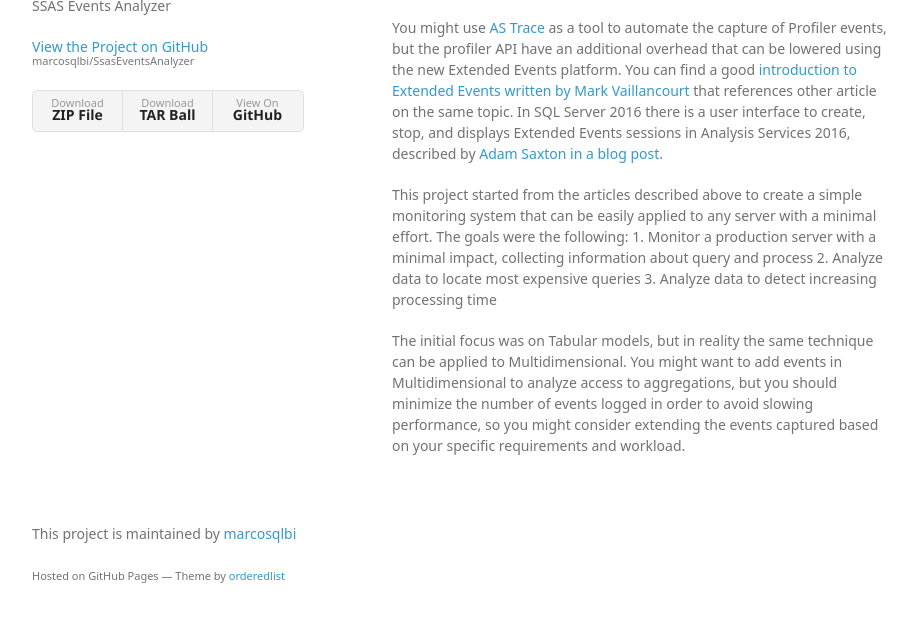
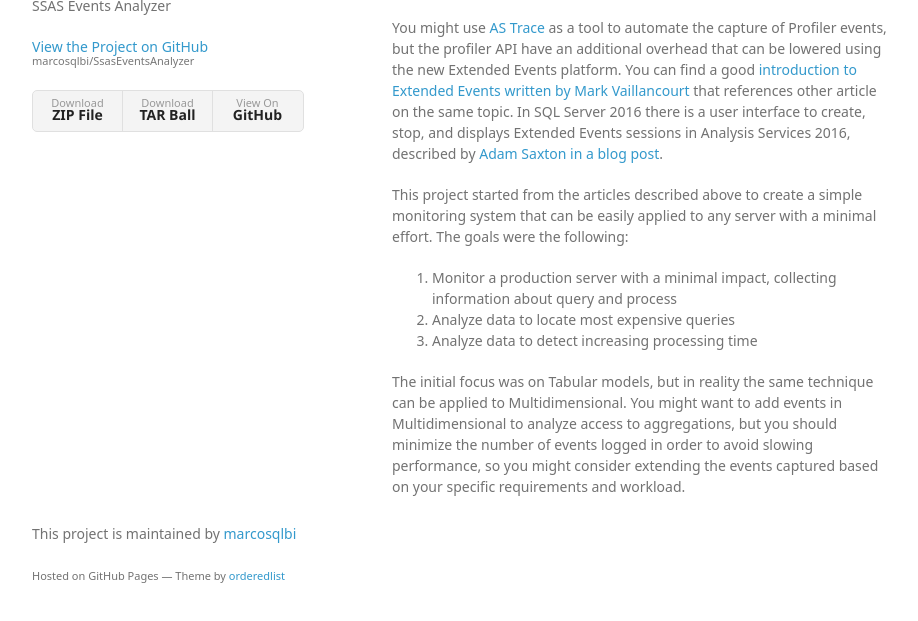
Before and after one commit to marcosqlbi/SsasEventsAnalyzer, a plain HTML site: page index.html in a window 1280 px wide. Shown: the part 145-766 px from the top of the page, without its empty margins (178-1096 px from the left). Drawn offline with Linux system fonts and the light colour scheme; a web font is replaced by a local one.

```diff
--- a/index.html
+++ b/index.html
@@ -33,10 +33,13 @@
 <p>You might use <a href="https://blogs.msdn.microsoft.com/karang/2012/06/05/ssas-monitoring-tool-astrace/">AS Trace</a> as a tool to automate the capture of Profiler events, but the profiler API have an additional overhead that can be lowered using the new Extended Events platform.
 You can find a good <a href="http://markvsql.com/2014/02/introduction-to-analysis-services-extended-events/">introduction to Extended Events written by Mark Vaillancourt</a> that references other article on the same topic. In SQL Server 2016 there is a user interface to create, stop, and displays Extended Events sessions in Analysis Services 2016, described by <a href="https://blogs.msdn.microsoft.com/analysisservices/2015/09/22/using-extended-events-with-sql-server-analysis-services-2016-ctp-2-3/">Adam Saxton in a blog post</a>.</p>
 
-<p>This project started from the articles described above to create a simple monitoring system that can be easily applied to any server with a minimal effort. The goals were the following:
-1. Monitor a production server with a minimal impact, collecting information about query and process
-2. Analyze data to locate most expensive queries
-3. Analyze data to detect increasing processing time</p>
+<p>This project started from the articles described above to create a simple monitoring system that can be easily applied to any server with a minimal effort. The goals were the following:</p>
+
+<ol>
+<li>Monitor a production server with a minimal impact, collecting information about query and process</li>
+<li>Analyze data to locate most expensive queries</li>
+<li>Analyze data to detect increasing processing time</li>
+</ol>
 
 <p>The initial focus was on Tabular models, but in reality the same technique can be applied to Multidimensional. You might want to add events in Multidimensional to analyze access to aggregations, but you should minimize the number of events logged in order to avoid slowing performance, so you might consider extending the events captured based on your specific requirements and workload.</p>
       </section>
```
Also changed, not shown: params.json (+1 -1 lines).
